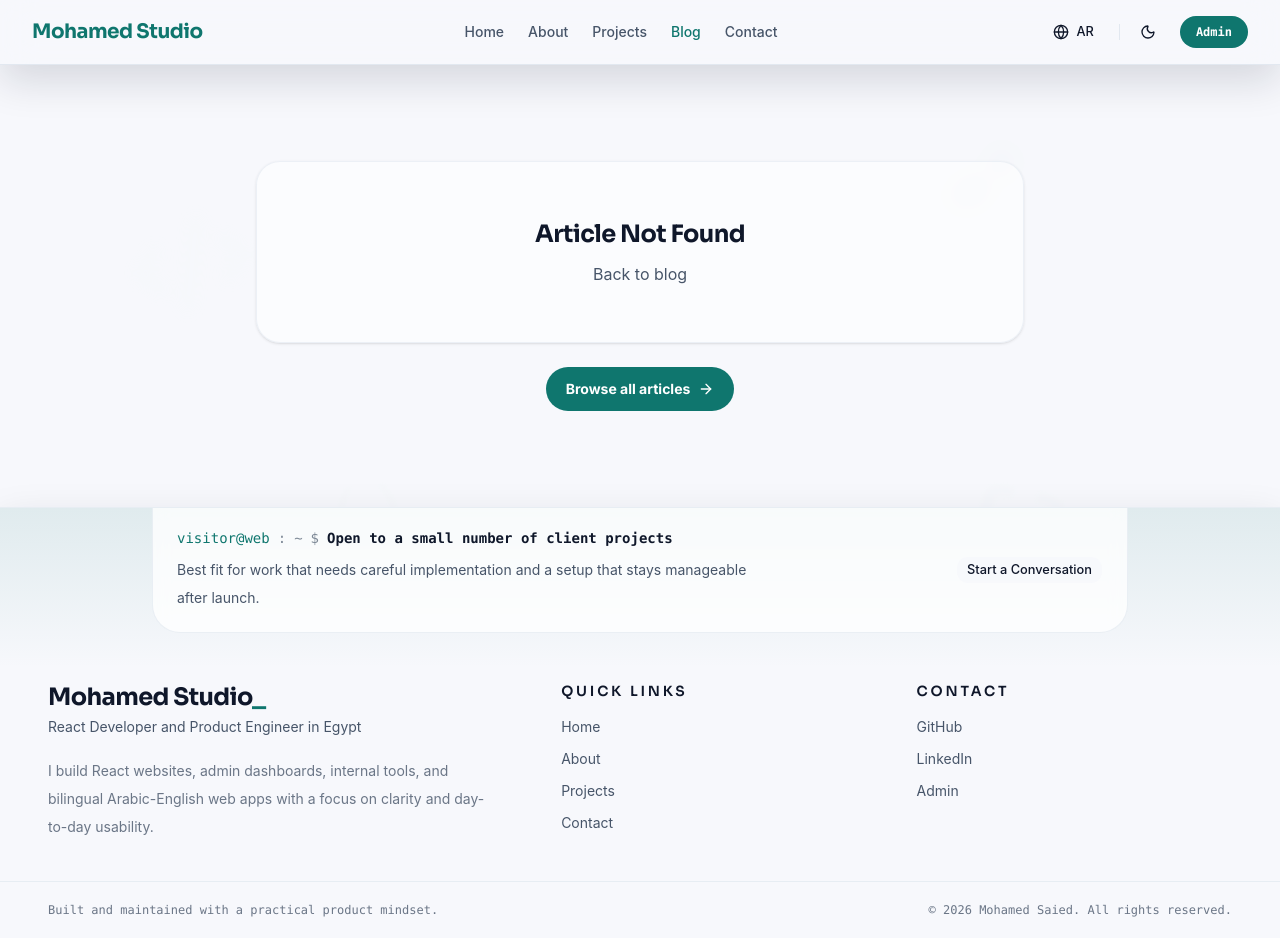
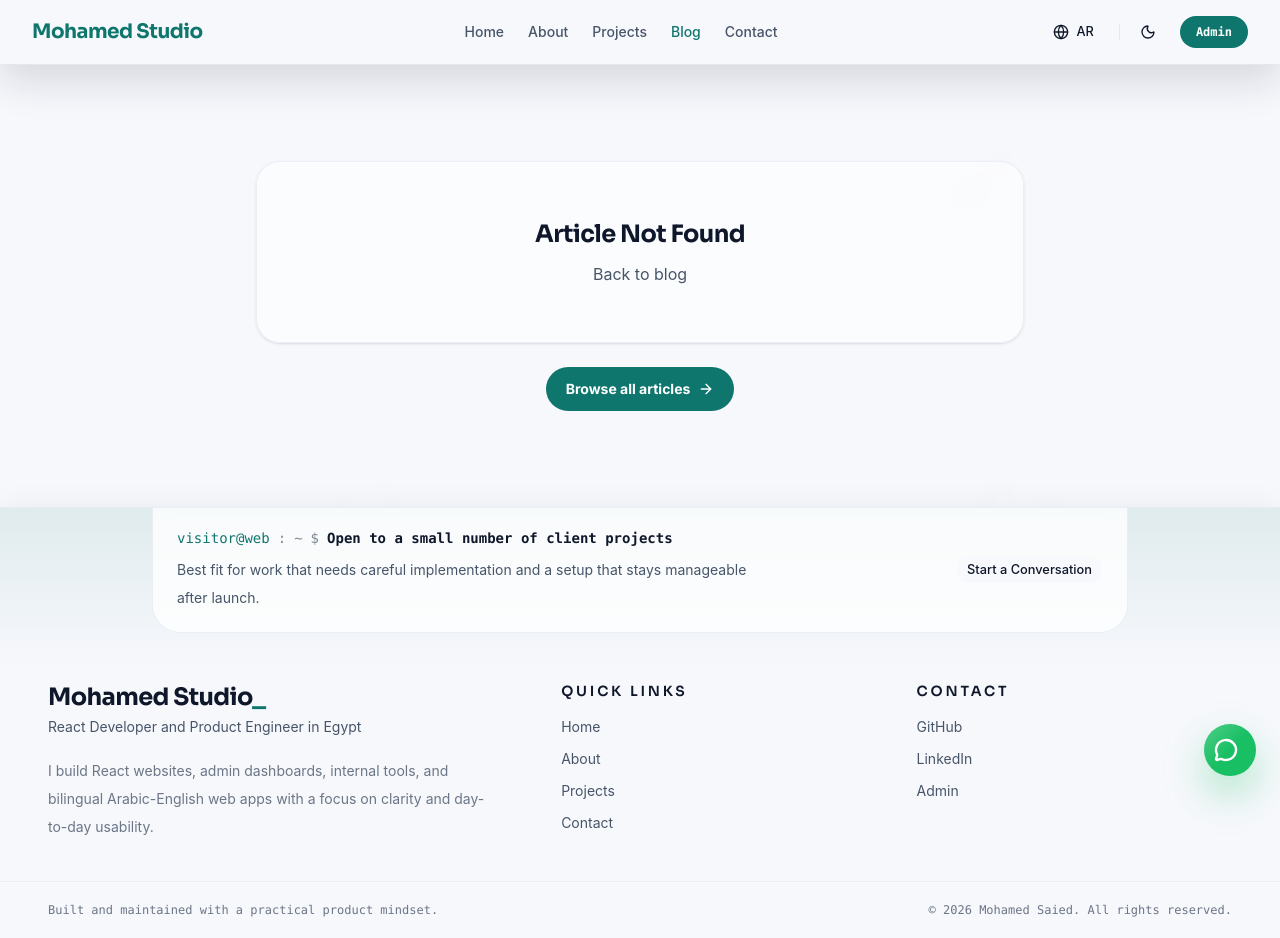
Before and after one commit to johnrecap/portfolio1, a React (Vite) app: page /blog/1 in a window 1280 px wide. Built offline with nearby package versions, Linux system fonts and the light colour scheme; a web font is replaced by a local one.

Commit message:
feat: add floating whatsapp button

```diff
--- a/src/App.tsx
+++ b/src/App.tsx
@@ -3,6 +3,7 @@ import { Navigate, createBrowserRouter, Outlet, RouterProvider } from 'react-rou
 import { useTranslation } from 'react-i18next';
 import { ThemeProvider } from './components/shared/theme-provider';
 import { PublicNavbar } from './components/public/layout-components';
+import { FloatingWhatsAppButton } from './components/public/floating-whatsapp-button';
 import { ScrollToTop } from './components/shared/ScrollToTop';
 import { DevBackground } from './components/shared/DevBackground';
 import { SkeletonBlocks } from '@/components/shared/PageState';
@@ -211,6 +212,7 @@ const PublicLayout = () => {
         <DevBackground />
         <TerminalEasterEggLoader />
         <ScrollToTop />
+        <FloatingWhatsAppButton />
         <div className="flex min-h-screen flex-col">
           <PublicNavbar themeMode={themeSettings.mode} />
           <main className="relative z-10 mx-auto flex w-full max-w-[1344px] flex-1 px-4 py-8 sm:px-6 lg:px-8">
--- /dev/null
+++ b/src/components/public/floating-whatsapp-button.tsx
@@ -0,0 +1,31 @@
+import { MessageCircle } from 'lucide-react';
+import { useTranslation } from 'react-i18next';
+
+const WHATSAPP_PHONE = '+201063887871';
+const WHATSAPP_LINK = `https://wa.me/${WHATSAPP_PHONE.replace(/[^\d]/g, '')}`;
+
+export const FloatingWhatsAppButton = () => {
+  const { i18n } = useTranslation();
+  const isArabic = i18n.language === 'ar';
+  const label = isArabic ? '\u062a\u0648\u0627\u0635\u0644 \u0648\u0627\u062a\u0633\u0627\u0628' : 'WhatsApp';
+  const ariaLabel = isArabic
+    ? `\u062a\u0648\u0627\u0635\u0644 \u0639\u0628\u0631 \u0648\u0627\u062a\u0633\u0627\u0628 \u0639\u0644\u0649 \u0631\u0642\u0645 ${WHATSAPP_PHONE}`
+    : `Contact on WhatsApp at ${WHATSAPP_PHONE}`;
+
+  return (
+    <a
+      href={WHATSAPP_LINK}
+      aria-label={ariaLabel}
+      className="whatsapp-float-button group fixed bottom-4 end-4 z-40 flex h-14 w-14 items-center justify-center rounded-full bg-[#18bf63] text-white shadow-[0_18px_40px_rgba(24,191,99,0.34)] outline-none transition-[width,transform,box-shadow,background-color] duration-300 hover:w-[9.75rem] hover:-translate-y-1 hover:bg-[#12a955] hover:shadow-[0_22px_48px_rgba(24,191,99,0.42)] focus-visible:ring-4 focus-visible:ring-[#18bf63]/35 sm:bottom-6 sm:end-6 sm:h-[3.25rem] sm:w-[3.25rem]"
+    >
+      <span className="whatsapp-float-ring absolute inset-0 rounded-full border border-white/45" aria-hidden="true" />
+      <span className="absolute inset-0 rounded-full bg-[linear-gradient(135deg,rgba(255,255,255,0.24),rgba(255,255,255,0)_52%)]" aria-hidden="true" />
+      <span className="relative flex items-center justify-center gap-2 overflow-hidden px-3">
+        <MessageCircle className="h-6 w-6 shrink-0" strokeWidth={2.4} aria-hidden="true" />
+        <span className="max-w-0 whitespace-nowrap text-sm font-bold opacity-0 transition-[max-width,opacity] duration-300 group-hover:max-w-24 group-hover:opacity-100">
+          {label}
+        </span>
+      </span>
+    </a>
+  );
+};
--- a/src/index.css
+++ b/src/index.css
@@ -223,6 +223,37 @@
   }
 }
 
+.whatsapp-float-button {
+  animation: whatsapp-pop-in 420ms cubic-bezier(0.2, 0.9, 0.2, 1) 120ms backwards;
+}
+
+.whatsapp-float-ring {
+  animation: whatsapp-ring 2.4s ease-out infinite;
+}
+
+@keyframes whatsapp-pop-in {
+  from {
+    opacity: 0;
+    transform: translateY(12px) scale(0.92);
+  }
+  to {
+    opacity: 1;
+    transform: translateY(0) scale(1);
+  }
+}
+
+@keyframes whatsapp-ring {
+  0% {
+    opacity: 0.66;
+    transform: scale(1);
+  }
+  72%,
+  100% {
+    opacity: 0;
+    transform: scale(1.42);
+  }
+}
+
 @media (prefers-reduced-motion: reduce) {
   *,
   *::before,
```
